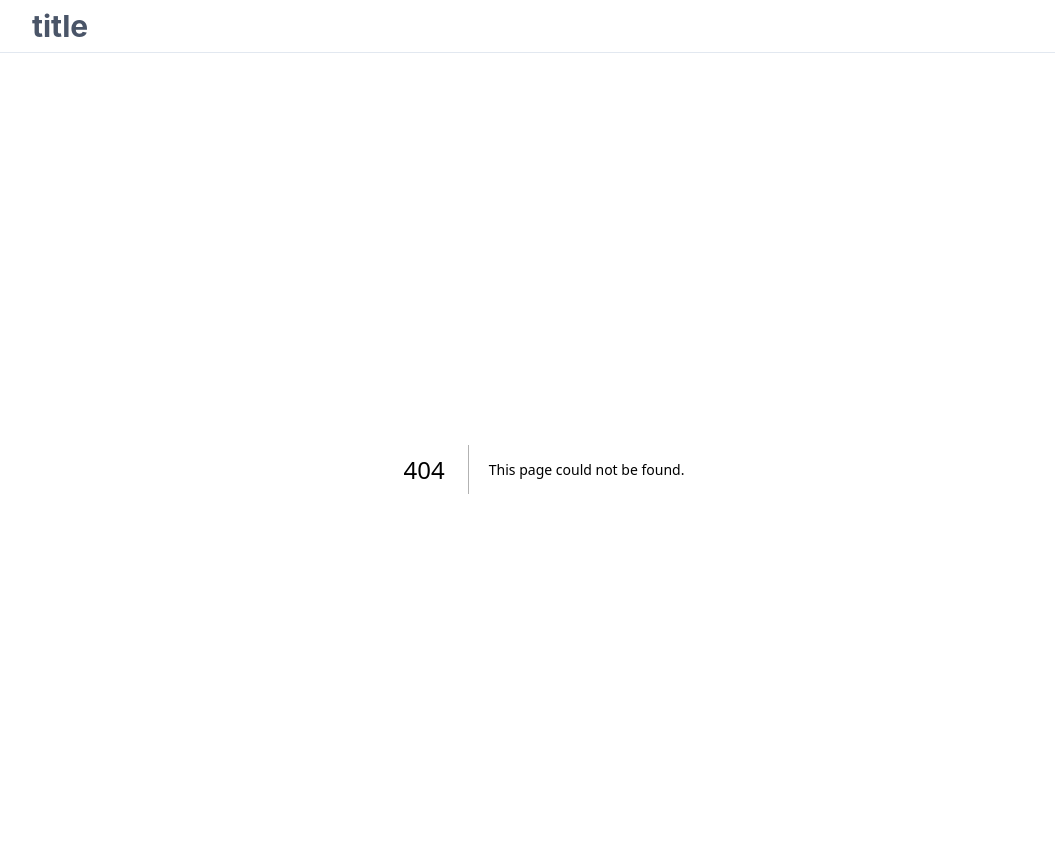
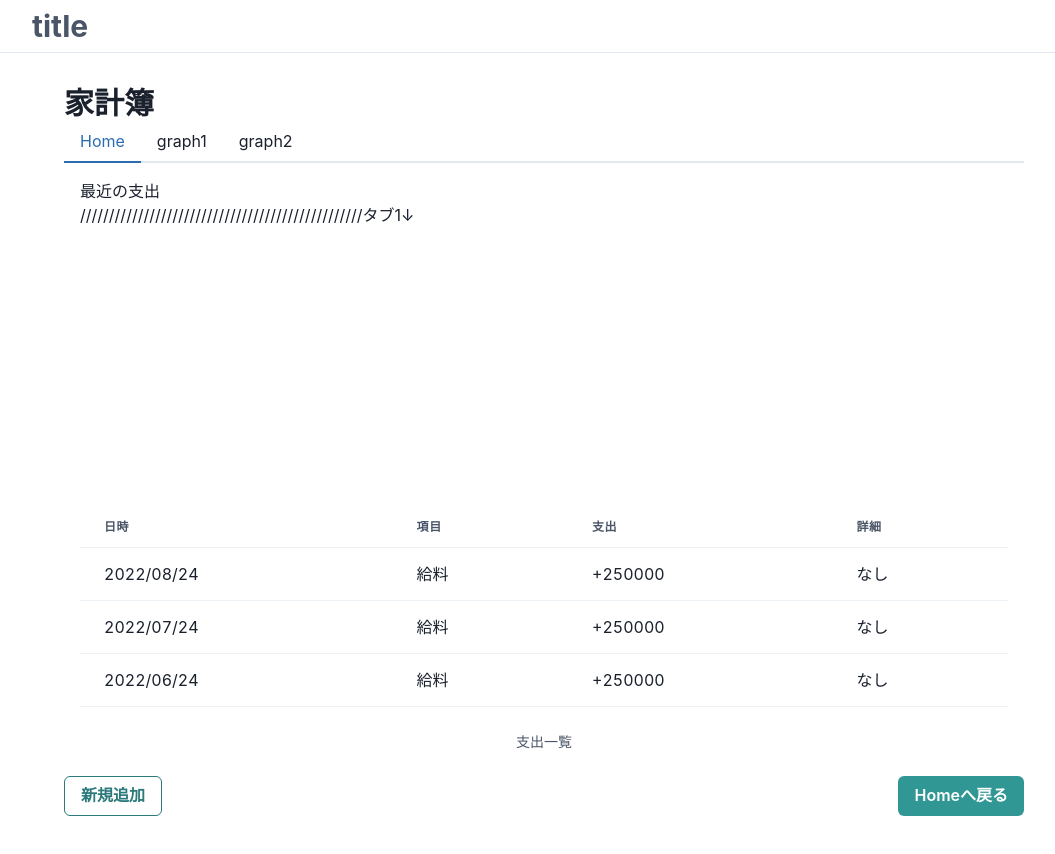
Before and after one commit to scla-sagauniv/yochiyochi-hackers, a Next.js app: page /saku in a window 1280 px wide. Before the commit this address had no page. Shown: the top 854 px of the page, without its empty margins (96-1151 px from the left). Built offline with nearby package versions, Linux system fonts and the light colour scheme.

Commit message:
家計簿サイトのページ作成

```diff
--- /dev/null
+++ b/app/saku/page.tsx
@@ -0,0 +1,112 @@
+'use client';
+import { useState } from 'react';
+import { Tabs, TabList, TabPanels, Tab, TabPanel, flexbox } from '@chakra-ui/react'
+import { Box, Button, Input, FormControl, FormLabel, Heading, useToast } from '@chakra-ui/react';
+import {Table,Thead,Tbody,Tfoot,Tr,Th,Td,TableCaption,TableContainer} from '@chakra-ui/react'
+
+
+export default function Page() {
+
+    /* 新規追加
+    const new = () => {
+    alert(`Email: ${email}\nPassword: ${password}`);
+    };
+    */
+   //Bottomのレイアウト
+   const containerStyle ={
+    display: "flex",
+    justifyContent: "space-between"
+   }
+
+
+
+
+
+    return(
+        <Box p={4}>
+          {/* タイトル */}
+          <Heading as="h1" size="lg">家計簿</Heading>
+
+          <Tabs>
+            <TabList>
+              <Tab>Home</Tab>
+              <Tab>graph1</Tab>
+              <Tab>graph2</Tab>
+            </TabList>
+
+            <TabPanels>
+              <TabPanel>
+                <p>最近の支出</p>/////////////////////////////////////////////////タブ1↓
+                <canvas height="280">
+
+                </canvas>
+                <TableContainer>
+                  <Table variant='simple'>
+                    <TableCaption>支出一覧</TableCaption>
+                    <Thead>
+                      <Tr>
+                        <Th>日時</Th>
+                        <Th>項目</Th>
+                        <Th>支出</Th>
+                        <Th>詳細</Th>
+                      </Tr>
+                    </Thead>
+                    <Tbody>
+                      <Tr>
+                        <Td>2022/08/24</Td>
+                        <Td>給料</Td>
+                        <Td>+250000</Td>
+                        <Td>なし</Td>
+                      </Tr>
+                      <Tr>
+                        <Td>2022/07/24</Td>
+                        <Td>給料</Td>
+                        <Td>+250000</Td>
+                        <Td>なし</Td>
+                      </Tr>
+                      <Tr>
+                        <Td>2022/06/24</Td>
+                        <Td>給料</Td>
+                        <Td>+250000</Td>
+                        <Td>なし</Td>
+                      </Tr>
+                    </Tbody>
+                   </Table>
+                  </TableContainer>
+              </TabPanel>
+              <TabPanel>
+              <p>支出の推移（月内での折れ線）</p>//////////////////////////////////////////タブ2↓
+                <canvas height="280">
+
+                </canvas>
+
+
+
+
+              </TabPanel>
+              <TabPanel>
+                <p>毎月の支出（月ごとの金額で折れ線）</p>////////////////////////////////////////タブ3↓
+                <canvas height="280">
+
+                </canvas>
+
+
+
+              </TabPanel>
+            </TabPanels>
+          </Tabs>
+
+
+
+        <div className='bottom-list' style={containerStyle}>
+          <Button colorScheme="teal" variant='outline' size="md" /*onClick={new}*/ >新規追加</Button>
+          <Button colorScheme="teal" size="md" /*onClick={returnHome}*/>Homeへ戻る</Button>
+        </div>
+
+
+        </Box>
+
+
+    );
+
+}
```
